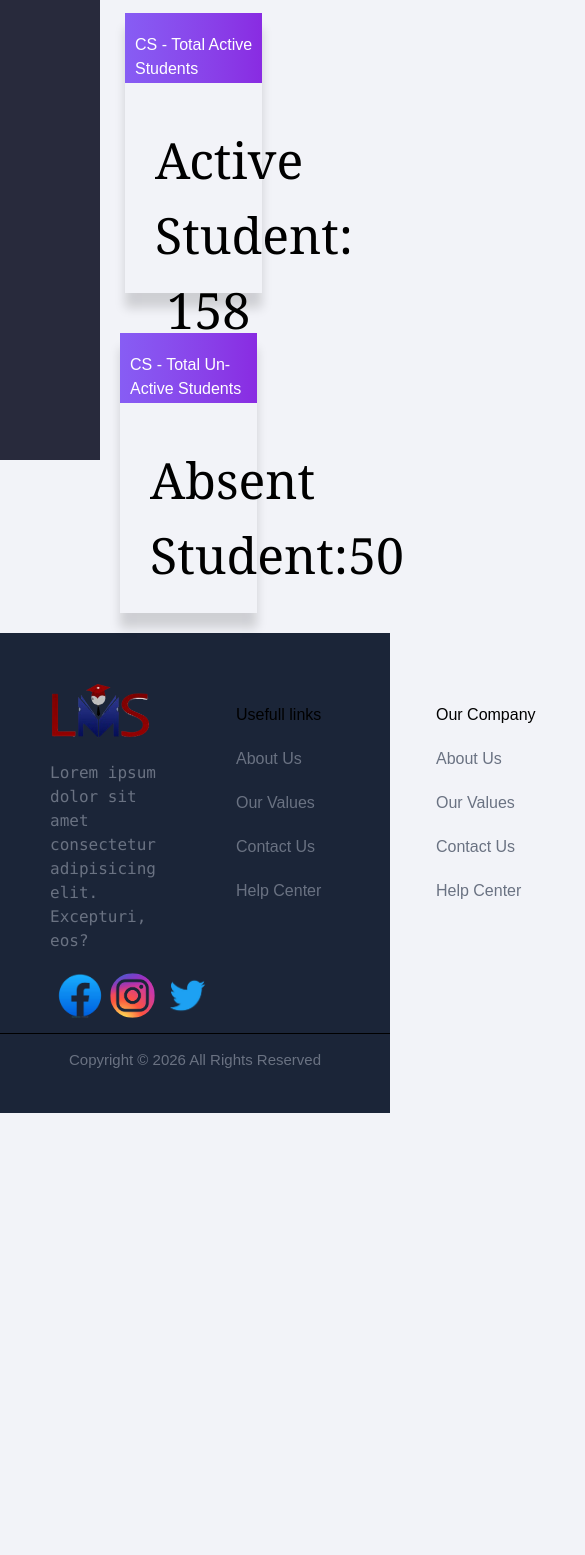
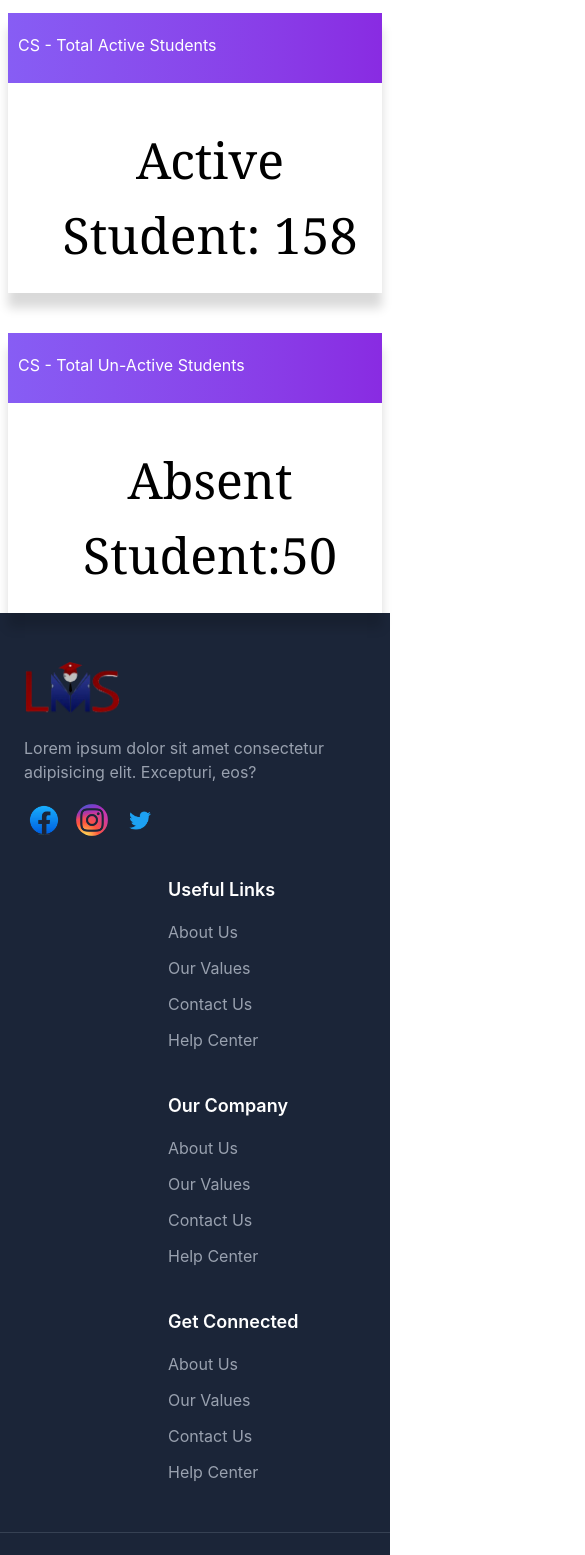
Before and after one commit to JsCodexx/lms, a React (Vite) app: page / in a window 390 px wide. Shown: the part 432-1987 px from the top of the page, 585 px wide, since content can reach past the window. Before the commit the page ends 1545 px from the top, so only its background shows below. Built offline with nearby package versions, Linux system fonts and the light colour scheme; no server answers; sample sign-in values are in the browser's storage.

Commit message:
tailwind responsive

```diff
--- a/src/components/Card.jsx
+++ b/src/components/Card.jsx
@@ -28,21 +28,22 @@ export const Card = ({ data }) => {
 
 
                 {/* card-1 */}
-                <div className='mt-[40px] ml-[20px] w-[45%] h-[280px] bg-[rgba(255, 255, 255, 0.712)]    shadow-[0_15px_10px_rgba(0,0,0,0.15)]'>
+                <div className='mt-[40px] mx-2 md:w-[45%] w-full h-[280px] bg-[rgba(255, 255, 255, 0.712)]    shadow-[0_15px_10px_rgba(0,0,0,0.15)]'>
                     <div className=' bg-gradient-to-r from-[#875df4] to-[#892be2] w-full h-[70px]'>
                         <h3 className='pl-[10px] m-0 text-white pt-[20px]'>CS - Total Atendance of Students</h3>
                     </div>
                     <h1 className='text-[50px] text-center text-black font-serif m-0 ml-[30px] pt-[40px]'> Total Students:   {data}</h1>
                 </div>
                 {/* card-2 */}
-                <div className='mt-[40px] ml-[25px] w-[45%] h-[280px] bg-[ rgba(255, 255, 255, 0.712)] shadow-[0_15px_10px_rgba(0,0,0,0.15)] '>
+                <div className='mt-[40px] md:ml-[25px] md:w-[45%] w-full mx-2 h-[280px] bg-[ rgba(255, 255, 255, 0.712)] shadow-[0_15px_10px_rgba(0,0,0,0.15)] '>
                     <div className=' bg-gradient-to-r from-[#875df4] to-[#892be2] w-full h-[70px]'>
 
                         <h3 className='pl-[10px] m-0 text-white pt-[20px]'> CS - Total Active Students</h3>
                     </div>
                     <h1 className='text-[50px] text-center text-black font-serif m-0 ml-[30px] pt-[40px]'>Active Student:   158</h1>
                 </div>
-                <div className='mt-[40px] ml-[20px] w-[45%] h-[280px] bg-[rgba(255, 255, 255, 0.712)]    shadow-[0_15px_10px_rgba(0,0,0,0.15)]'>
+                {/* card-3 */}
+                <div className='mt-[40px] md:ml-[20px] md:w-[45%] w-full mx-2 h-[280px] bg-[rgba(255, 255, 255, 0.712)]    shadow-[0_15px_10px_rgba(0,0,0,0.15)]'>
                     <div className='bg-gradient-to-r from-[#875df4] to-[#892be2] w-full h-[70px]'>
                         <h3 className='pl-[10px] m-0 text-white pt-[20px]'>CS - Total Un-Active Students</h3>
                     </div>
--- a/src/components/Footer.jsx
+++ b/src/components/Footer.jsx
@@ -1,55 +1,89 @@
-import React from 'react'
+import React from "react";
 
 export default function Footer() {
     return (
-        <div className='h-[480px] bg-[#1b2538]' >
-            <div className='flex w-full bg-[#1b2538] mt-[20px] justify-between'>
+        <footer className="bg-[#1b2538] text-white">
+            <div className="max-w-7xl mx-auto px-6 py-12">
+                <div className="flex flex-col md:flex-row md:flex-wrap lg:flex-nowrap gap-10 justify-between">
+                    {/* Logo Section */}
+                    <div className="flex-1  min-w-[250px] ">
+                        <img
+                            src="/src/assets/lms-removebg-preview.png"
+                            alt="LMS Logo"
+                            className="w-24 mb-5"
+                        />
 
-                {/* div1 */}
-                <div className='flex'>
-                    <div className='text-white font-mono flex flex-col gap-[20px] h-[400px] pl-[50px]'>
+                        <p className="text-gray-400 mb-5">
+                            Lorem ipsum dolor sit amet consectetur adipisicing elit.
+                            Excepturi, eos?
+                        </p>
 
-                        <img src='/src/assets/lms-removebg-preview.png' className='text-white text-[60px] m-0 pt-[50px]  font-serif mr-[70px]' width={100}/>
-                        <p className='mr-[80px] text-gray-500'>Lorem ipsum dolor sit amet consectetur adipisicing elit. Excepturi, eos?</p>
-                        <div className='flex'>
-                            <img src="/src/assets/facebook-removebg-preview.png" alt="" style={{ width: "60px", borderRadius: "100px" }} />
-                            <img src="/src/assets/instagram-removebg-preview.png" alt="" style={{ width: "45px", borderRadius: "30px" }} />
-                            <img src="/src/assets/twitter-removebg-preview.png" alt="" style={{ width: "65px", borderRadius: "50%" }} />
+                        <div className="flex items-center gap-3">
+                            <img
+                                src="/src/assets/facebook-removebg-preview.png"
+                                alt="Facebook"
+                                className="w-10 rounded-full cursor-pointer"
+                            />
+
+                            <img
+                                src="/src/assets/instagram-removebg-preview.png"
+                                alt="Instagram"
+                                className="w-8 rounded-full cursor-pointer"
+                            />
+
+                            <img
+                                src="/src/assets/twitter-removebg-preview.png"
+                                alt="Twitter"
+                                className="w-10 rounded-full cursor-pointer"
+                            />
                         </div>
                     </div>
-                    {/* div2 */}
-                    <div className=' flex flex-col gap-[20px] mt-[70px] w-[200px] '>
-                        <h3 className='p-0' >Usefull links</h3>
-                        <p className='mr-[80px] w-[300px] text-gray-500'>About Us</p>
-                        <p className='mr-[80px] w-[300px] text-gray-500'>Our Values</p>
-                        <p className='mr-[80px] w-[300px] text-gray-500'>Contact Us</p>
-                        <p className='mr-[80px] w-[300px] text-gray-500'>Help Center</p>
+
+                    {/* Useful Links */}
+                    <div >
+                        <div className="min-w-[180px] ml-36">
+                            <h3 className="text-lg font-semibold mb-4">Useful Links</h3>
+                            <ul className="space-y-3 text-gray-400">
+                                <li className="hover:text-white cursor-pointer">About Us</li>
+                                <li className="hover:text-white cursor-pointer">Our Values</li>
+                                <li className="hover:text-white cursor-pointer">Contact Us</li>
+                                <li className="hover:text-white cursor-pointer">Help Center</li>
+                            </ul>
+                        </div>
+
+                        {/* Company */}
+                        <div className="min-w-[180px] mt-10 ml-36">
+                            <h3 className="text-lg font-semibold mb-4">Our Company</h3>
+                            <ul className="space-y-3 text-gray-400">
+                                <li className="hover:text-white cursor-pointer">About Us</li>
+                                <li className="hover:text-white cursor-pointer">Our Values</li>
+                                <li className="hover:text-white cursor-pointer">Contact Us</li>
+                                <li className="hover:text-white cursor-pointer">Help Center</li>
+                            </ul>
+                        </div>
+
+                        {/* Get Connected */}
+                        <div className="min-w-[180px] mt-10 ml-36">
+                            <h3 className="text-lg font-semibold mb-4">Get Connected</h3>
+                            <ul className="space-y-3 text-gray-400">
+                                <li className="hover:text-white cursor-pointer">About Us</li>
+                                <li className="hover:text-white cursor-pointer">Our Values</li>
+                                <li className="hover:text-white cursor-pointer">Contact Us</li>
+                                <li className="hover:text-white cursor-pointer">Help Center</li>
+                            </ul>
+                        </div>
                     </div>
-                    {/* div3 */}
-                    <div className='flex flex-col gap-[20px] mt-[70px] w-[200px] '>
-                        <h3 className='p-0'>Our Company</h3>
-                        <p className='mr-[80px] w-[300px] text-gray-500'>About Us</p>
-                        <p className='mr-[80px] w-[300px] text-gray-500'>Our Values</p>
-                        <p className='mr-[80px] w-[300px] text-gray-500'>Contact Us</p>
-                        <p className='mr-[80px] w-[300px] text-gray-500'>Help Center</p>
-                    </div>
-                    {/* div4 */}
-                    <div className='flex flex-col gap-[20px] mt-[70px] w-[200px] '>
-                        <h3 className='p-0'>Get Connectss</h3>
-                        <p className='mr-[80px] w-[300px] text-gray-500'>About Us</p>
-                        <p className='mr-[80px] w-[300px] text-gray-500'>Our Values</p>
-                        <p className='mr-[80px] w-[300px] text-gray-500'>Contact Us</p>
-                        <p className='mr-[80px] w-[300px] text-gray-500'>Help Center</p>
-                    </div>
+
                 </div>
+            </div>
 
+            <hr className="border-gray-700" />
 
-
+            <div className="py-5 text-center text-gray-400 text-sm px-4">
+                Copyright © 2026{" "}
+                <span className="text-white cursor-pointer font-medium">LMS</span>. All
+                Rights Reserved.
             </div>
-            <hr />
-            <h3 className='text-[15px] text-center m-0 px-[15px] py-[15px] text-gray-500'>Copyright © 2026 <span className='text-white text-[15px] cursor-pointer'>LMS</span> All Rights Reserved</h3>
-
-        </div>
-
-    )
+        </footer>
+    );
 }
--- a/src/components/Nav.jsx
+++ b/src/components/Nav.jsx
@@ -18,7 +18,8 @@ function Nav() {
     // const { id } = useParams()
     const dropdownRef = useRef(null)
     const theme = useContext(UserContext)
-    console.log("theme", theme)
+    // console.log("theme", theme)
+    console.log(open)
 
     const activeUser = localStorage.getItem("username");
     console.log(activeUser, "activeusers")
@@ -75,16 +76,16 @@ function Nav() {
 
     return (
         <div>
-            <nav className='flex justify-between text-xl bg-white h-[70px] pb-[20px] w-full'>
+            <nav className='flex justify-between text-xl bg-white h-[70px] pb-[20px]  md:w-full'>
 
                 <div className='ml-[15px] flex'>
-                    <img className='mt-[05px]' src='/src/assets/lms-removebg-preview.png' width={100} />
-                    <span className='text-xl text-[rgba(0, 0, 0, 0.658)] ml-[20px] pt-[20px]'>Learning Management System</span>
+                    <img className='mt-[10px] ' src='/src/assets/lms-removebg-preview.png' width={50} />
+                    <span className='md:text-xl text-[rgba(0, 0, 0, 0.658)] md:ml-[20px] pt-[20px] hidden md:block'>Learning Management System</span>
                 </div>
-                <button className="hidden" onClick={open}><img src="/src/assets/lines-removebg-preview.png" alt="lines" width={50} /></button>
-                <ThemeToggle />
+                <button className="md:hidden block" onClick={open}>|||</button>
+                {/* <ThemeToggle className=" hidden md:block " /> */}
                 <div className='flex gap-5'>
-                    <div className='text-gray-500 flex flex-col mt-[15px] p-[0px] pb-[20px]'>
+                    <div className='text-gray-500 flex flex-col md:mt-[15px] mt-2 p-[0px] pb-[20px]'>
                         <p className='mt-0 text-[17px] mr-0 ml-0 mb-0 p-0'>{user} neil bung</p>
                         <p className='text-[17px] mt-0 mr-0 ml-0 mb-0 p-0'>(bc260213343)</p>
                     </div>
@@ -95,23 +96,28 @@ function Nav() {
                             <li className='cursor-pointer pt-[0px] pb-[0px] pl-[0px] pr-[0px] hover:text-[red]' onClick={handleLogOut}>Logout</li>
                             <li className='cursor-pointer pt-[0px] pb-[0px] pl-[0px] pr-[0px] hover:text-[red]'>Settings</li>
 
-
-
                         </ul>
                     )}
-                    <div >
+                    <div className='relative' >
                         {Open &&
-                            <div className="w-[202px] h-[807px] bg-[#282a3c] text-start">
+                            <div className="w-[190px]  h-[807px] bg-[#282a3c] text-start absolute z-50 right-60 top-20 pl-5 mt-0">
 
                                 <ul className='bg-[#282a3c] h-[807px] m-0 pt-[20px] text-start'>
-                                    <button className="text-[30px] text-black bg-[#282a3c] border-none cursor-pointer w-[50px] rounded-[10px] " id="closeBtn" onClick={close}>x</button>
-                                    <li className='mt-[5px]'><Link className='text-white no-underline font-extrabold' to="/">Home</Link></li>
-                                    <li className='mt-[5px]'><Link className='' text-white no-underline font-extrabold to="/about">Student</Link> </li>
-                                    <li className='mt-[5px]'><Link className='' text-white no-underline font-extrabold to="/posts"> Post</Link></li>
+                                    <button className="text-[30px] text-black bg-[#282a3c] border-none cursor-pointer w-[50px] rounded-[10px] pl-30 " id="closeBtn" onClick={close}>x</button>
+                                    <div className='flex '>
+                                        <img src="src/assets/home-removebg-preview.png" alt="" width={50} />
+                                        <li className='mt-[16px] pr-10 pl-2 font-semibold'><Link className='text-white  no-underline font-bolder' to="/">Home</Link></li>
+                                    </div>
+
+                                    <div className='flex pt-5'>
+                                        <img src="src/assets/student-removebg-preview.png" alt="" width={50} />
+                                        <li className='mt-[15px] pt-0 pl-2 font-semibold'><Link className='text-white  no-underline font-bolder' to="/about">Student</Link> </li>
+                                    </div>
+                                    <div className='flex pt-5'>
+                                        <img src="src/assets/images-removebg-preview.png" alt="" width={50}/>
+                                        <li className='mt-[10px] m-0 pt-0 pl-2 font-semibold '><Link className='text-white  no-underline font-bolder' to="/posts"> Post</Link></li>
+                                    </div>
                                 </ul>
-
-
-
                             </div>}
                     </div>
 
--- a/src/components/Studentstable.jsx
+++ b/src/components/Studentstable.jsx
@@ -20,8 +20,8 @@ export default function Studentstable({ user }) {
     })
     return (
         <div>
-            <input className='w-[50%] mb-[30px] ml-[40px] h-[25px] rounded-[2px] border-2 border-[#7c5cc4] bg-transparent' type="text" placeholder='Enter Username' onChange={searchName} />
-            <table className='w-full ml-[20px] m-auto border-collapse overflow-x-scroll'>
+            <input className='w-[50%] mb-[30px] md:ml-[40px] h-[25px] rounded-[2px] border-2 border-[#7c5cc4] bg-transparent mt-38' type="text" placeholder='Enter Username' onChange={searchName} />
+            <table className='w-full md:ml-[20px] mb-10 m-auto border-collapse overflow-x-scroll'>
                 <thead>
                     <tr className=' bg-gradient-to-r from-[#875df4] to-[#892be2]'>
                         <th className='text-white font-bold text-[23px] font-mono border-2 border-gray-400  p-[12px] text-left'>Id</th>
--- a/src/index.css
+++ b/src/index.css
@@ -1,24 +1,8 @@
 @import "tailwindcss";
-body {
-  margin: 0;
-  font-family: sans-serif;
-  transition: background-color 0.3s ease;
-  background-color: #f2f3f8;
-
-  overflow-x: hidden;
-}
-
-
-
-
 body.dark-mode {
   background-color: #121212;
   color: white;
 }
-
-
-
-
 .loader {
   width: 15px;
   aspect-ratio: 1;
@@ -52,223 +36,3 @@ body.dark-mode {
     background: #000;
   }
 }
-
-
-
-
-
-
-@media screen and (max-width: 450px) {
-  h2 {
-    font-size: 30px;
-    font-family:
-      "Trebuchet MS", "Lucida Sans Unicode", "Lucida Grande", "Lucida Sans",
-      Arial, sans-serif;
-  }
-  span {
-    display: none;
-  }
-  .theme {
-    width: 40px;
-    height: 40px;
-    font-size: 10px;
-    margin-right: 20px;
-    margin-top: 20px;
-  }
-  .navbar {
-    margin-bottom: 20px;
-  }
-  .sideBar {
-    width: 102px;
-  }
-  ul {
-    font-size: 18px;
-  }
-  .card-container {
-    display: flex;
-    flex-direction: column;
-  }
-  .card {
-    width: 93%;
-    margin-left: 10px;
-  }
-  .menu-btn-1 {
-    display: block;
-    font-size: 24px;
-    background: none;
-    border: none;
-    cursor: pointer;
-    padding: 15px;
-    border-radius: 10px;
-    /* margin-top: 25px; */
-    width: 50px;
-  }
-  .card-2 {
-    width: 93%;
-    margin-left: 10px;
-  }
-  .card-3 {
-    width: 93%;
-    margin-left: 10px;
-  }
-  .super {
-    flex-direction: column;
-    align-items: center;
-    text-align: center;
-    display: flex;
-  }
-
-  .mainFotter,
-  .usefull {
-    width: 80%;
-    height: 250px;
-  }
-
-  .lms {
-    font-size: 45px;
-  }
-
-  .pad {
-    font-size: 20px;
-  }
-
-  .copy {
-    font-size: 14px;
-  }
-  .lorem {
-    margin-left: 70px;
-  }
-  .mainFotter img:nth-child(1) {
-    width: 45px;
-  }
-
-  .mainFotter img:nth-child(2) {
-    width: 35px;
-  }
-
-  .mainFotter img:nth-child(3) {
-    width: 50px;
-  }
-  .sideOpen {
-    height: auto;
-  }
-  .menu-links {
-    height: 960px;
-  }
-  body {
-    overflow-x: hidden;
-  }
-  .love {
-    padding-bottom: 40px;
-  }
-  .sideImage {
-    padding-bottom: 30px;
-  }
-  .sideIcon {
-    padding-bottom: 0px;
-  }
-
-  form {
-    display: flex;
-    flex-direction: column;
-    width: 300px;
-    margin: 10px;
-  }
-  .menu-btn {
-    pointer-events: fill;
-  }
-  .userData {
-    margin: 10px;
-    width: 37%;
-    margin-top: 80px;
-  }
-  .alpha {
-    display: flex;
-    flex-direction: column;
-    gap: 50px;
-  }
-  .elpha {
-    width: 400px;
-    text-align: start;
-  }
-  .giga {
-    padding-right: 20pxs;
-  }
-  .betta {
-    margin-left: 30px;
-    width: 83%;
-  }
-  .tabs {
-    width: 95%;
-    margin-left: 10px;
-    padding-bottom: 10px;
-    padding-left: 0px;
-    padding-right: 0px;
-    height: 30px;
-    display: flex;
-  }
-  .tagButton {
-    width: 80px;
-    padding: 0px;
-    margin-right: 6px;
-  }
-  .postContainer {
-    width: 95%;
-    margin: 0px;
-    padding: 0px;
-    margin-left: 10px;
-  }
-  .name {
-    font-size: 16px;
-    text-align: center;
-  }
-
-  .theme {
-    display: none;
-  }
-  .box {
-    height: 100vh;
-  }
-  .tabs {
-    margin-left: 05px;
-    width: 400px;
-    padding-left: 0px;
-    padding-right: 0px;
-  }
-  .tagButton {
-    margin-left: 05px;
-    width: 60px;
-    font-size: 12px;
-    padding: 10px;
-    padding-left: 04px;
-  }
-  .postContainer-1 {
-    margin-left: 04px;
-    width: 400px;
-  }
-  .name {
-    font-size: 15px;
-  }
-  .box {
-    display: none;
-  }
-  table {
-    overflow-x: scroll;
-  }
-  .one {
-    position: relative;
-  }
-  .sidebar {
-    position: absolute;
-    right: 310px;
-  }
-  #menuBtn {
-    padding-right: 60px;
-  }
-  .two {
-    margin-left: 50px;
-  }
-  .imli {
-    font-size: 15px;
-  }
-}
--- a/src/pages/About.jsx
+++ b/src/pages/About.jsx
@@ -75,7 +75,7 @@ function About() {
 
                 <div>
                     <AddStudentForm addStudent={addStudent} />
-                    <h1 className='text-transparent'>Students Data </h1>
+
 
                     <Loaders show={loading} />
 
--- a/src/pages/Login.jsx
+++ b/src/pages/Login.jsx
@@ -44,23 +44,23 @@ export default function Login() {
 
 
     return (
-        <div className='bg-white h-[90vh]'>
+        <div className='bg-white h-[100vh] md:h-[] '>
 
 
-            <div className="flex gap-8">
+            <div className="flex flex-col md:flex-row gap-8">
 
-                <div className='m-w[400px] h-[350px] mt-[70px] ml-[150px] p-5 '>
+                <div className='m-w[400px] h-[350px] md:mt-[70px]  md:ml-[150px] p-5 '>
 
-                    <img className='lamp' src="/src/assets/lms-removebg-preview.png" alt="pic" />
+                    <img className='ml-25' src="/src/assets/lms-removebg-preview.png" alt="pic" />
 
 
 
-                    <form className='flex flex-col w-[300px] mr-[50px] mt-[60px]' onSubmit={handleSubmit} >
+                    <form className='flex flex-col w-[300px] md:mr-[50px] md:mt-[60px]' onSubmit={handleSubmit} >
                         <div className='mb-[15px] w-full mr-[20px]'>
 
-                            <label>Username:</label>
+                            <label className='ml-10' >Username:</label>
                             <input
-                                className="w-full p-2.5 mt-1 rounded-[10px] border-transparent bg-[#e8f0fe] pr-[30px]"
+                                className="w-full p-2.5 ml-10 md:mt-1 rounded-[10px] border-transparent bg-[#e8f0fe] pr-[30px]"
                                 type="text"
                                 value={username}
                                 onChange={(e) => { setusername(e.target.value) }}
@@ -71,9 +71,9 @@ export default function Login() {
                         </div>
 
                         <div className='mb-[15px]' >
-                            <label>Password:</label>
+                            <label className='ml-10'>Password:</label>
                             <input
-                                className='w-full p-2.5 mt-1 rounded-[10px] border-transparent bg-[#e8f0fe] pr-[30px]'
+                                className='w-full p-2.5 ml-10  md:mt-1  rounded-[10px] border-transparent bg-[#e8f0fe] pr-[30px]'
                                 type="password"
                                 value={password}
                                 onChange={(e) => { setpassword(e.target.value) }}
@@ -82,7 +82,7 @@ export default function Login() {
                         </div>
 
                         <button
-                            className='w-[40%] cursor-pointer border-none p-[10px] ml-[70px] text-[20px] text-white bg-[#875df4] font-bold rounded-[800px]'
+                            className='w-[40%] cursor-pointer border-none ml-25  p-3 md:p-[10px] md:ml-[70px] text-[20px] text-white bg-[#875df4] font-bold rounded-[800px]'
                             type='submit'
                         >
                             {loader ? "Loading..." : "Login"}
--- a/src/pages/Post.jsx
+++ b/src/pages/Post.jsx
@@ -79,10 +79,10 @@ export default function Post() {
         <Sidebar />
 
         <div >
-          <div className="w-[90%] h-[50px] bg-[#7c5cc4] ml-[85px] mt-[35px] py-[8px] ">
+          <div className="w-[98%] h-[50px] bg-[#7c5cc4] mx-2 md:ml-[85px] mt-[35px] py-[8px] ">
             <button
               onClick={() => setActiveCategory("all")}
-              className="bg-[#f2f3f8] border-transparent ml-[10px] w-[90px] px-[5px] py-[5px] mb-[10px] rounded-[10px] cursor-pointer font-bold"
+              className="bg-[#f2f3f8] border-transparent ml-2 md:ml-[10px] w-15 md:w-[90px] px-[5px] py-[5px] mb-[10px] rounded-[10px] cursor-pointer font-bold"
             >
               All
             </button>
@@ -91,7 +91,7 @@ export default function Post() {
               <button
                 key={index}
                 onClick={() => setActiveCategory(item.name)}
-                className="bg-[#f2f3f8] border-transparent ml-[10px] w-[90px] px-[5px] py-[5px] rounded-[10px] cursor-pointer font-bold"
+                className="bg-[#f2f3f8] border-transparent ml-2 md:ml-[10px] w-15 md:w-[90px] px-[5px] py-[5px] rounded-[10px] cursor-pointer font-bold"
               >
                 {item.name}
               </button>
```
Also changed, not shown: src/components/AddStudentForm.jsx (+5 -5 lines), src/components/FilterCard.jsx (+5 -5 lines), src/components/Sidebar.jsx (+13 -4 lines), src/pages/Singleuser.jsx (+14 -14 lines).
